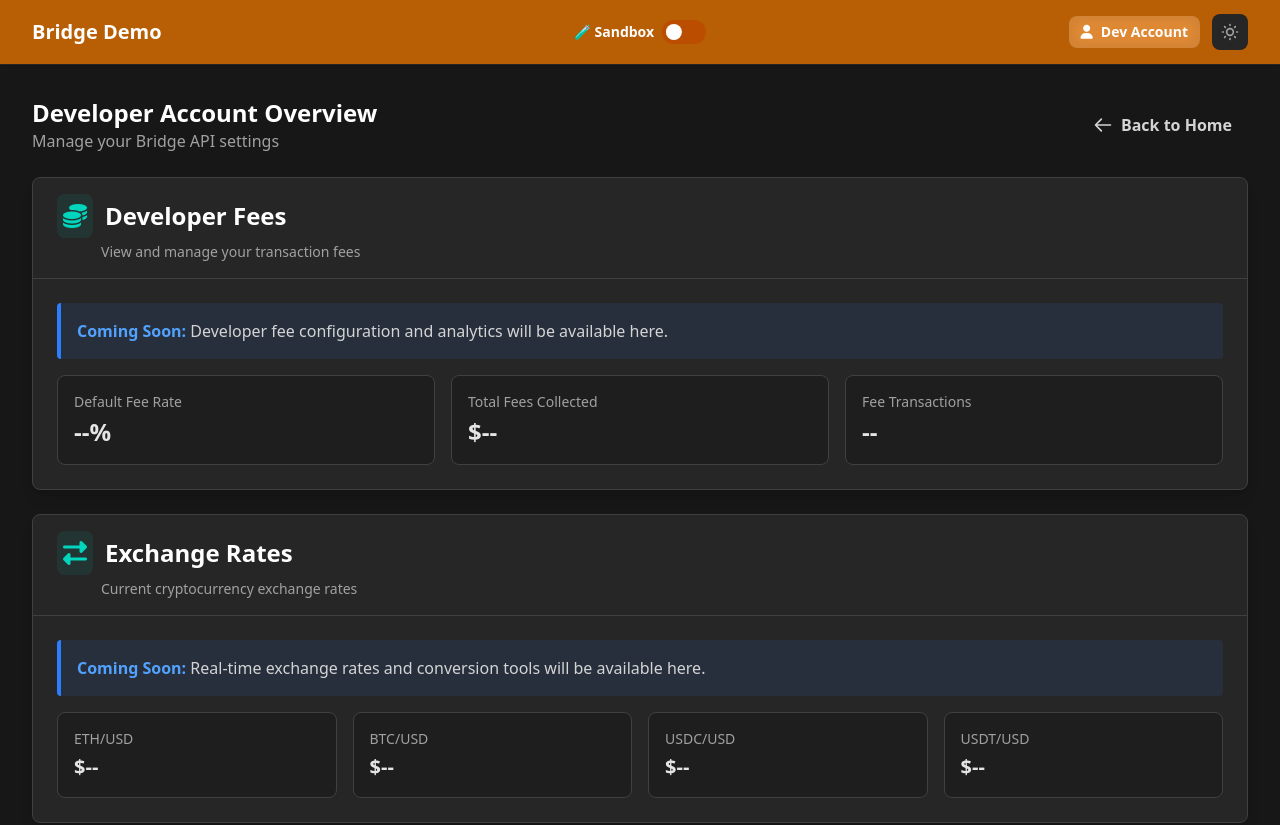
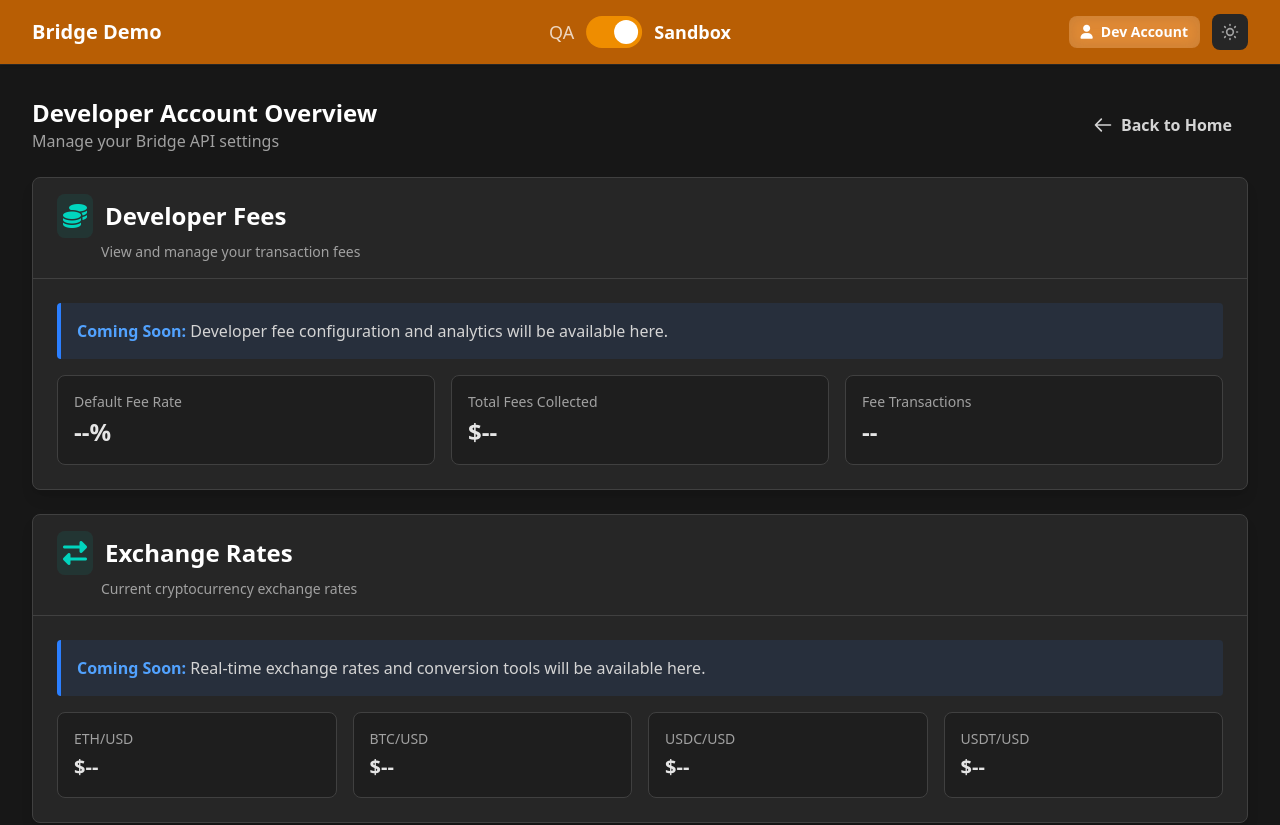
Before and after one commit to omriv/bridge-integration-demo, a React (Vite) app: page /account in a window 1280 px wide. Shown: the top 825 px of the page. Built offline with nearby package versions, Linux system fonts and the light colour scheme.

Commit message:
Improves environment toggle UI in header

```diff
--- a/src/components/Header.tsx
+++ b/src/components/Header.tsx
@@ -17,6 +17,10 @@ export function Header() {
     ? 'bg-lime-500/80 dark:bg-lime-600/80'
     : 'bg-amber-500/80 dark:bg-amber-600/80';
 
+  const toggleBgClass = environment === 'qa'
+    ? 'bg-lime-600/80 dark:bg-lime-500/80'
+    : 'bg-amber-600/80 dark:bg-amber-500/80';
+
   return (
     <header className={`sticky top-0 z-50 ${headerBgClass} backdrop-blur-md border-b border-neutral-200 dark:border-neutral-800 shadow-sm`}>
       <div className="max-w-7xl mx-auto px-4 sm:px-6 lg:px-8">
@@ -29,23 +33,24 @@ export function Header() {
           </div>
 
           {/* Center: Environment Toggle */}
-          <div className="absolute left-1/2 transform -translate-x-1/2 flex items-center gap-2">
-            <span className="text-sm font-semibold text-white">
-              {environment === 'sandbox' ? '🧪 Sandbox' : '🔧 QA'}
+          <div className="absolute left-1/2 transform -translate-x-1/2 flex items-center gap-3">
+            <span className={`text-lg ${environment == 'qa' && 'font-bold opacity-100'} text-white opacity-75`}>
+              QA
             </span>
             <button
               onClick={handleEnvironmentToggle}
-              className={`relative inline-flex h-6 w-11 items-center rounded-full transition-colors focus:outline-none focus:ring-2 focus:ring-white focus:ring-offset-2 ${
-                environment === 'qa' ? 'bg-lime-700' : 'bg-amber-700'
-              }`}
+              className={`relative inline-flex h-8 w-14 items-center rounded-full transition-colors focus:outline-none focus:ring-2 focus:ring-white focus:ring-offset-2  ${toggleBgClass}`}
               title={`Switch to ${environment === 'sandbox' ? 'QA' : 'Sandbox'}`}
             >
               <span
-                className={`inline-block h-4 w-4 transform rounded-full bg-white transition-transform ${
-                  environment === 'qa' ? 'translate-x-6' : 'translate-x-1'
+                className={`inline-block h-6 w-6 transform rounded-full bg-white transition-transform ${
+                  environment === 'qa' ? 'translate-x-1' : 'translate-x-7'
                 }`}
               />
             </button>
+            <span className={`text-lg ${environment == 'sandbox' && 'font-bold opacity-100' } text-white opacity-75`}>
+              Sandbox
+            </span>
           </div>
 
           {/* Right: Theme Toggle & Dev Account */}
```
